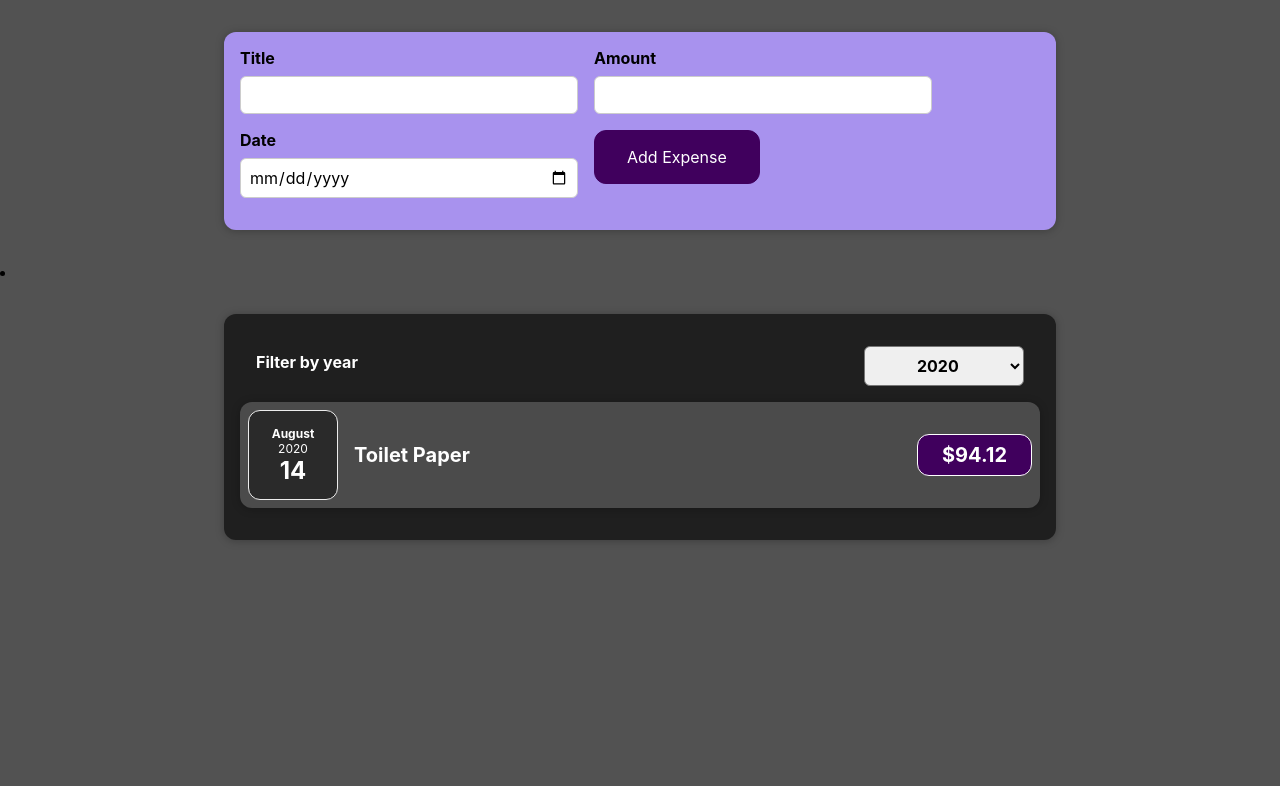
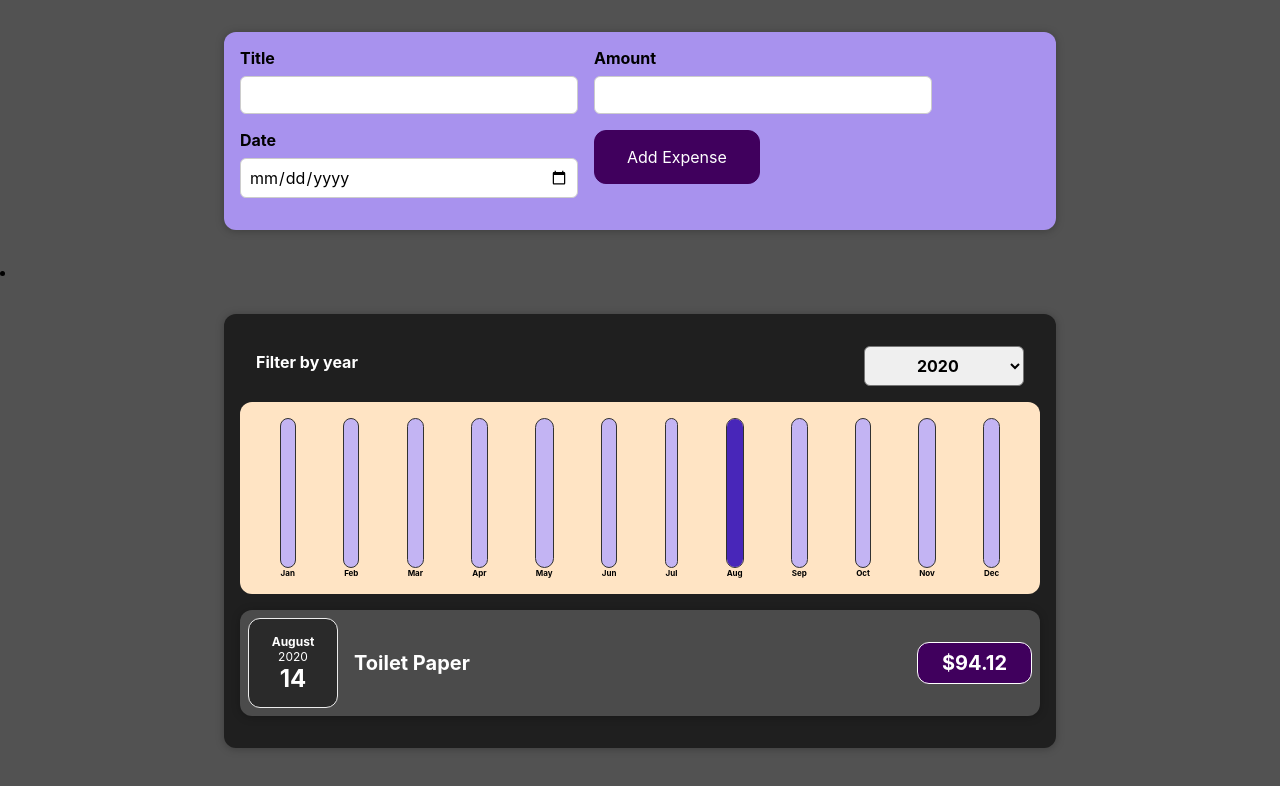
Before and after one commit to Taofeeq-akin/React-Guard, a React (Create React App) app: page / in a window 1280 px wide. Shown: the top 786 px of the page. Built offline with nearby package versions, Linux system fonts and the light colour scheme.

Commit message:
Set month bar fill height

```diff
--- a/src/App.js
+++ b/src/App.js
@@ -34,7 +34,7 @@
     setExpenses((prevExpenses) => {
       return [expense, ...prevExpenses];
     });
-    // expenses.push(expense);
+    // console.log(expense);
   };
 
   /*
--- a/src/components/Chart/Chart.css
+++ b/src/components/Chart/Chart.css
@@ -5,4 +5,5 @@
   display: flex;
   justify-content: space-around;
   height: 10rem;
+  background-color: bisque;
 }
--- a/src/components/Chart/Chart.js
+++ b/src/components/Chart/Chart.js
@@ -4,16 +4,16 @@
 
 const Chart = (props) => {
   const dataPointValues = props.dataPoints.map((dataPoint) => dataPoint.value); // this will give us value in array and no more in object
-  const totalMaximum = Math.max(...dataPointValues);
+  const totalMaximum = Math.max(...dataPointValues); // Math.max() only takes number value so spreading dataPointValue will standadize the values inside
 
   return (
     <div className="chart">
-      {props.dataPoints.map((dataPoints) => (
+      {props.dataPoints.map((dataPoint) => (
         <ChartBar
-          key={dataPoints.label}
-          value={dataPoints.value}
+          key={dataPoint.label}
+          value={dataPoint.value}
           maxValue={totalMaximum}
-          label={dataPoints.label}
+          label={dataPoint.label}
         />
       ))}
     </div>
--- a/src/components/Chart/ChartBar.js
+++ b/src/components/Chart/ChartBar.js
@@ -4,7 +4,7 @@
   let barFillHeight = "0%";
 
   if (props.maxValue > 0) {
-    barFillHeight = Math.random((props.value / props.maxValue) * 100) + "%";
+    barFillHeight = Math.round((props.value / props.maxValue) * 100) + "%";
   }
 
   return (
@@ -14,8 +14,8 @@
           className="chart-bar__fill"
           style={{ height: barFillHeight }}
         ></div>
-        <div className="chart-bar__lebel">{props.label}</div>
       </div>
+      <div className="chart-bar__label">{props.label}</div>
     </div>
   );
 };
--- a/src/components/Expenses/Expenses.js
+++ b/src/components/Expenses/Expenses.js
@@ -4,6 +4,7 @@
 import Card from "../UI/Card";
 import ExpenseFilter from "../NewExpense/ExpenseFilter";
 import ExpensesList from "./ExpensesList";
+import ExpensesChart from "./ExpensesChart";
 
 function Expenses(props) {
   const [filteredYear, setFilteredYear] = useState("2020");
@@ -23,6 +24,7 @@
           selected={filteredYear}
           onChangedFilter={filterChangeHandler}
         />
+        <ExpensesChart expenses={filteredExpenses} />
         <ExpensesList items={filteredExpenses} />
       </Card>
     </li>
--- a/src/components/Expenses/ExpensesChart.js
+++ b/src/components/Expenses/ExpensesChart.js
@@ -16,12 +16,12 @@
     { label: "Dec", value: 0 },
   ];
 
-  for (const expense in props.expenses) {
+  for (const expense of props.expenses) {
     const expenseMonth = expense.date.getMonth();
     chartDataPoints[expenseMonth].value += expense.amount;
   }
 
-  return <Chart datataPoints={chartDataPoints} />;
+  return <Chart dataPoints={chartDataPoints} />;
 };
 
 export default ExpensesChart;
--- a/src/components/NewExpense/NewExpense.js
+++ b/src/components/NewExpense/NewExpense.js
@@ -15,7 +15,7 @@
   return (
     <div className="new-expense">
       <FormExpense onSaveExpense={saveExpenseDataHandler} />
-    </div>
+    </div> // onSaveExpenses here is a function which will be called on FormExpense (Cus we moving data from child to parent)
   );
 };
 
```
Lines whose indentation alone changed are shown as unchanged.
